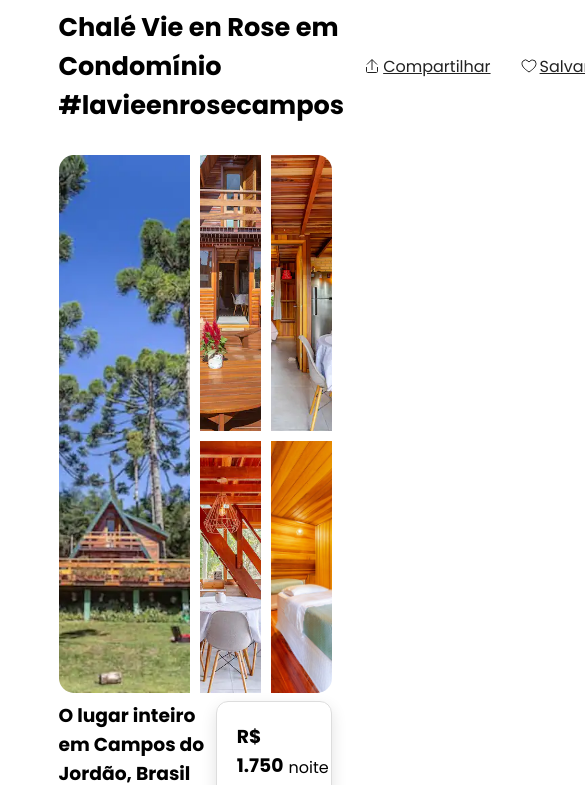
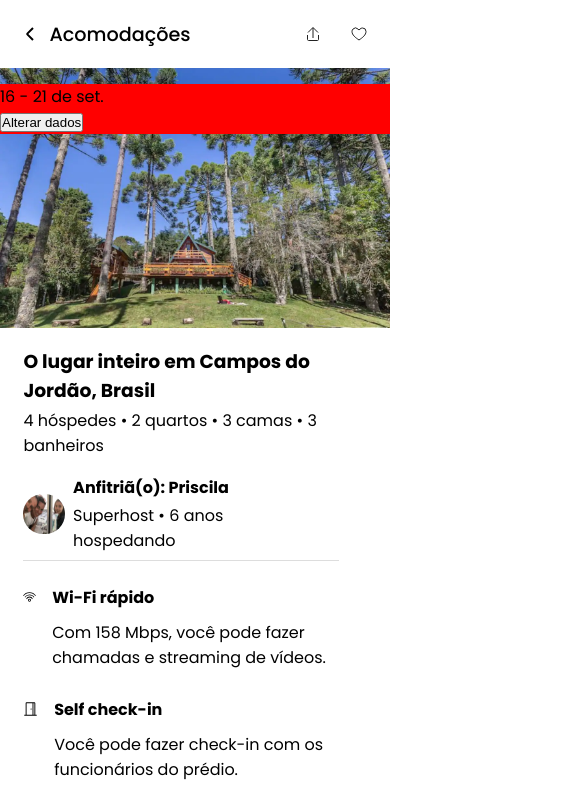
Before and after one commit to ViniMata/CP1-Front-end_SEM2, a plain HTML site: page index.html in a window 390 px wide. Shown: the top 785 px of the page, 585 px wide, since content can reach past the window. Drawn offline with Linux system fonts and the light colour scheme.

Commit message:
Update mobile

```diff
--- a/index.html
+++ b/index.html
@@ -16,12 +16,17 @@
                     Chalé Vie en Rose em Condomínio #lavieenrosecampos
                 </h1>
 
+                <div class="tittle-mobile">
+                    <svg xmlns="http://www.w3.org/2000/svg" viewBox="0 0 32 32" style="display: block; fill: none; height: 16px; width: 16px; stroke: currentcolor; stroke-width: 4px; overflow: visible;" aria-label="Voltar" role="img" focusable="false"><path fill="none" d="M20 28 8.7 16.7a1 1 0 0 1 0-1.4L20 4"></path></svg>
+                    <h2>Acomodações</h2>
+                </div>
+
                 <div class="interactions">
                     <div class="btn">
                         <a href="#">
                             <svg viewBox="0 0 32 32" xmlns="http://www.w3.org/2000/svg" aria-hidden="true" role="presentation" focusable="false" style="display: block; fill: none; height: 16px; width: 16px; stroke: currentcolor; stroke-width: 2; overflow: visible;"><path d="m27 18v9c0 1.1046-.8954 2-2 2h-18c-1.10457 0-2-.8954-2-2v-9m11-15v21m-10-11 9.2929-9.29289c.3905-.39053 1.0237-.39053 1.4142 0l9.2929 9.29289" fill="none"></path></svg>
                         </a>
-                        <a href="#">
+                        <a class="interaction-name" href="#">
                             Compartilhar
                         </a>
                     </div>
@@ -30,7 +35,7 @@
                         <a href="#">
                             <svg xmlns="http://www.w3.org/2000/svg" viewBox="0 0 32 32" aria-hidden="true" role="presentation" focusable="false" style="display: block; fill: none; height: 16px; width: 16px; stroke: currentcolor; stroke-width: 2; overflow: visible;"><path d="M16 28c7-4.73 14-10 14-17a6.98 6.98 0 0 0-7-7c-1.8 0-3.58.68-4.95 2.05L16 8.1l-2.05-2.05a6.98 6.98 0 0 0-9.9 0A6.98 6.98 0 0 0 2 11c0 7 7 12.27 14 17z"></path></svg>
                         </a>
-                        <a href="#">
+                        <a class="interaction-name" href="#">
                             Salvar
                         </a>
                     </div>
@@ -258,7 +263,11 @@
                     <p class="texto-comentario">Priscila muito atenciosa e nos tratou super bem !!!</p>
                 </div>
             </div>
-
+        </div>
+        <div class="diaria-mobile">
+            <p>16 - 21 de set.</p>
+            <button>Alterar dados</button>
+        </div>
     </main>
 </body>
 
--- a/style.css
+++ b/style.css
@@ -367,3 +367,91 @@ main {
 .tempo-mes {
     font-size: 14px;
 }
+
+.tittle-mobile  {
+    display: none;
+}
+
+.diaria-mobile {
+    display: none;
+}
+
+@media (max-width: 747px) {
+    .diaria {
+        display: none;
+    }
+
+    .img2, .img3, .img4, .img5{
+        display: none;
+    }
+
+    .interaction-name{
+        display: none;
+    }
+
+    .photos {
+        display: block;
+        margin: 0px;
+    }
+
+    main {
+        margin: 0px;
+    }
+
+    .img1 img{
+        border-radius: 0px;
+    }
+
+
+    .box-title h1{
+        display: none;
+    }
+
+    .tittle-mobile {
+        display: flex;
+        align-items: center;
+    }
+
+    .tittle-mobile h2 {
+        margin-left: 10px;
+        font-size: 1.2rem;
+        font-weight: 500;
+    }
+
+    .box-title {
+        padding: 5% 6%;
+    }
+
+    .info {
+        width: 100%;
+        padding: 0% 6%;
+    }
+
+    .descricao-anuncio {
+        width: 86%;
+        padding: 4% 6%;
+    }
+
+    .comodidades {
+        padding: 3% 6%;
+        width: 100%;
+    }
+
+    .comodidades button {
+        margin-top: 35px;
+        padding: 15px ;
+        width: 90%;
+    }
+
+    .texto-comentario{
+        width: 60%;
+    }
+
+    .diaria-mobile {
+        top: 10vh;
+        background-color: red;
+        display: block;
+        position: fixed;
+        width: 100vw;
+    }
+  }
```
